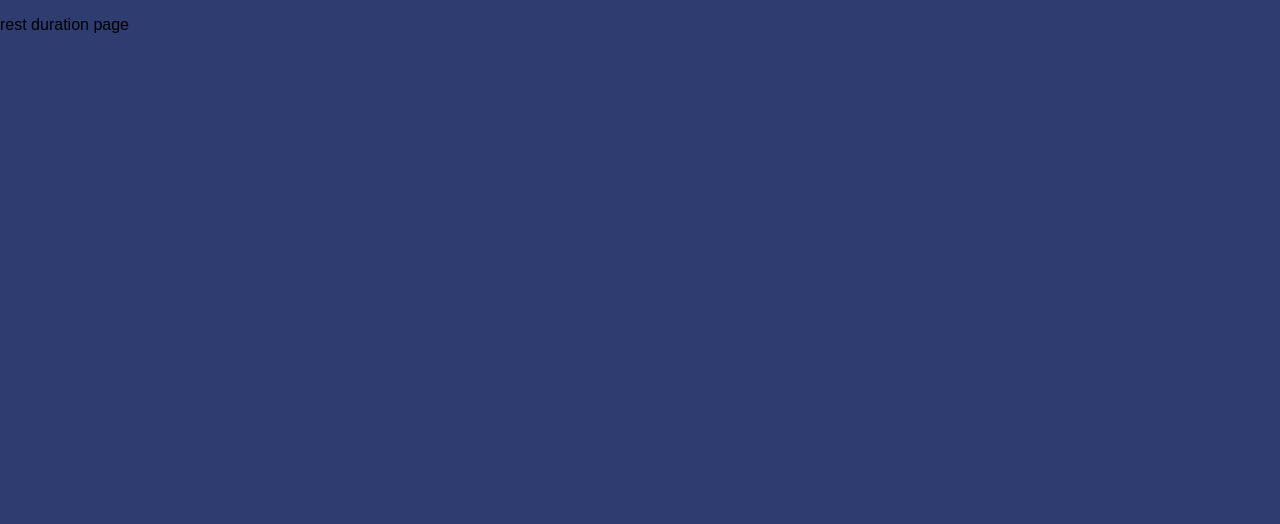
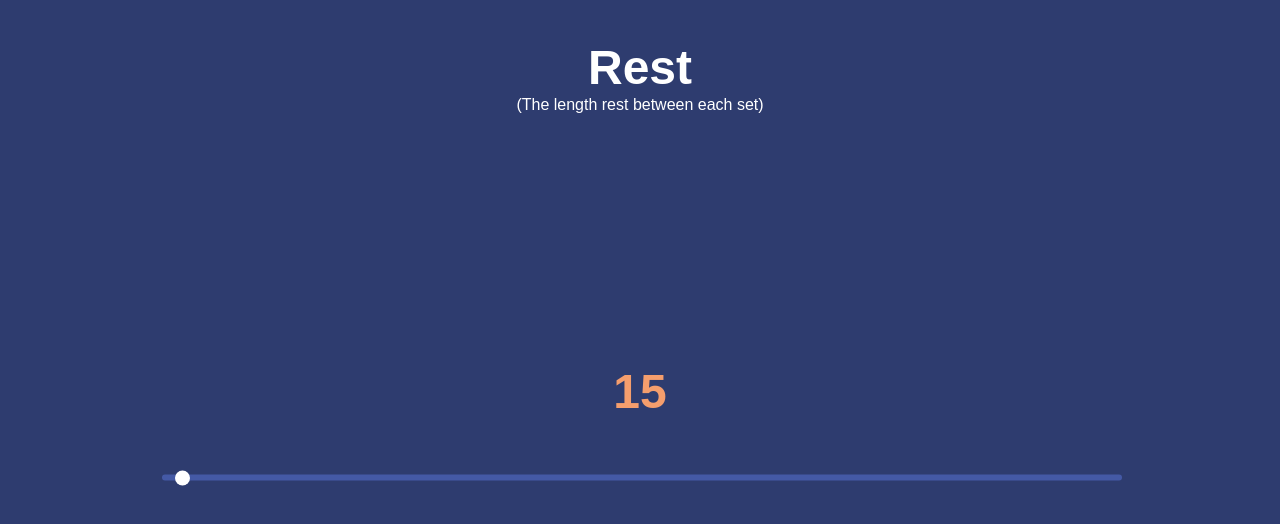
Before and after one commit to renderGUI/interval-timer, a React (Create React App) app: page /rest-duration in a window 1280 px wide. Shown: the top 524 px of the page. Built offline with nearby package versions, Linux system fonts and the light colour scheme.

Commit message:
Add range slider functionality

```diff
--- a/src/components/Slider.js
+++ b/src/components/Slider.js
@@ -1,8 +1,11 @@
 import classes from "./Slider.module.scss";
+import { useNavigate } from "react-router-dom";
 
 const Slider = (props) => {
+  const navigate = useNavigate();
+
   const mouseUpHandler = () => {
-    console.log("Settings changed.");
+    navigate("/");
   };
 
   return (
--- a/src/components/Slider.module.scss
+++ b/src/components/Slider.module.scss
@@ -1,7 +1,7 @@
 @use "../config";
 
 .sliderContainer {
-  width: 80vw;
+  width: 75vw;
 }
 
 .slider {
--- a/src/contexts/timer-context.js
+++ b/src/contexts/timer-context.js
@@ -9,12 +9,22 @@ export const useTimer = () => {
 export const TimerContextProvider = (props) => {
   const [timer, setTimer] = useState(0);
   const [workTime, setWorkTime] = useState(30);
+  const [restTime, setRestTime] = useState(15);
+  const [sets, setSets] = useState(5);
+
+  const calculateTotalTime = (workTime, restTime, sets) => {
+
+  }
 
   const value = {
     timer,
     setTimer,
     workTime,
     setWorkTime,
+    restTime,
+    setRestTime,
+    sets,
+    setSets,
   };
 
   return (
--- a/src/pages/Menu.js
+++ b/src/pages/Menu.js
@@ -1,7 +1,10 @@
 import classes from "./Menu.module.scss";
 import { useNavigate } from "react-router-dom";
+import { useTimer } from "../contexts/timer-context";
 
 const Menu = () => {
+  console.log("Menu component re-rendered.");
+  const { workTime, restTime, sets } = useTimer();
   const navigate = useNavigate();
 
   const workDurationHandler = () => {
@@ -21,16 +24,16 @@ const Menu = () => {
       <h2 className={classes.totalTime}>17:00</h2>
       <div className={classes.subcontainer}>
         <button onClick={workDurationHandler} className={classes.optionsButton}>
-          3:00
+          {workTime}
         </button>
         <button className={classes.goButton}>GO</button>
         <button onClick={restDurationHandler} className={classes.optionsButton}>
-          0:30
+          {restTime}
         </button>
       </div>
       <div className={classes.subcontainer}>
         <button onClick={setsAmountHandler} className={classes.optionsButton}>
-          x5
+          x{sets}
         </button>
       </div>
     </div>
--- a/src/pages/RestDuration.js
+++ b/src/pages/RestDuration.js
@@ -1,7 +1,28 @@
+import Slider from "../components/Slider";
+import classes from "./Settings.module.scss";
+import { useTimer } from "../contexts/timer-context";
+
 const RestDuration = () => {
+  const { restTime, setRestTime } = useTimer();
+
+  const changeHandler = (e) => {
+    setRestTime(e.target.value);
+  };
+
   return (
-    <div>
-      <p>rest duration page</p>
+    <div className={classes.container}>
+      <h2 className={classes.heading}>Rest</h2>
+      <p className={classes.subheading}>(The length rest between each set)</p>
+      <div className={classes.subcontainer}>
+        <p className={classes.time}>{restTime}</p>
+        <Slider
+          min={5}
+          max={720}
+          step={5}
+          defaultValue={restTime}
+          changeHandler={changeHandler}
+        />
+      </div>
     </div>
   );
 };
--- a/src/pages/SetsAmount.js
+++ b/src/pages/SetsAmount.js
@@ -1,7 +1,28 @@
+import Slider from "../components/Slider";
+import classes from "./Settings.module.scss";
+import { useTimer } from "../contexts/timer-context";
+
 const SetsAmount = () => {
+  const { sets, setSets } = useTimer();
+
+  const changeHandler = (e) => {
+    setSets(e.target.value);
+  };
+
   return (
-    <div>
-      <p>sets amount page</p>
+    <div className={classes.container}>
+      <h2 className={classes.heading}>Sets</h2>
+      <p className={classes.subheading}>(The amount of work intervals)</p>
+      <div className={classes.subcontainer}>
+        <p className={classes.time}>{sets}</p>
+        <Slider
+          min={1}
+          max={50}
+          step={1}
+          defaultValue={sets}
+          changeHandler={changeHandler}
+        />
+      </div>
     </div>
   );
 };
--- a/src/pages/WorkDuration.module.scss
+++ b/src/pages/Settings.module.scss
@@ -1,8 +1,4 @@
 @use "../config";
-
-* {
-  // outline: 1px solid red;
-}
 
 .container {
   text-align: center;
--- a/src/pages/WorkDuration.js
+++ b/src/pages/WorkDuration.js
@@ -1,12 +1,11 @@
 import Slider from "../components/Slider";
-import classes from "./WorkDuration.module.scss";
+import classes from "./Settings.module.scss";
 import { useTimer } from "../contexts/timer-context";
 
 const WorkDuration = () => {
   const { workTime, setWorkTime } = useTimer();
 
   const changeHandler = (e) => {
-    console.log(e.target.value);
     setWorkTime(e.target.value);
   };
 
@@ -20,7 +19,7 @@ const WorkDuration = () => {
           min={5}
           max={720}
           step={5}
-          defaultValue={30}
+          defaultValue={workTime}
           changeHandler={changeHandler}
         />
       </div>
```
